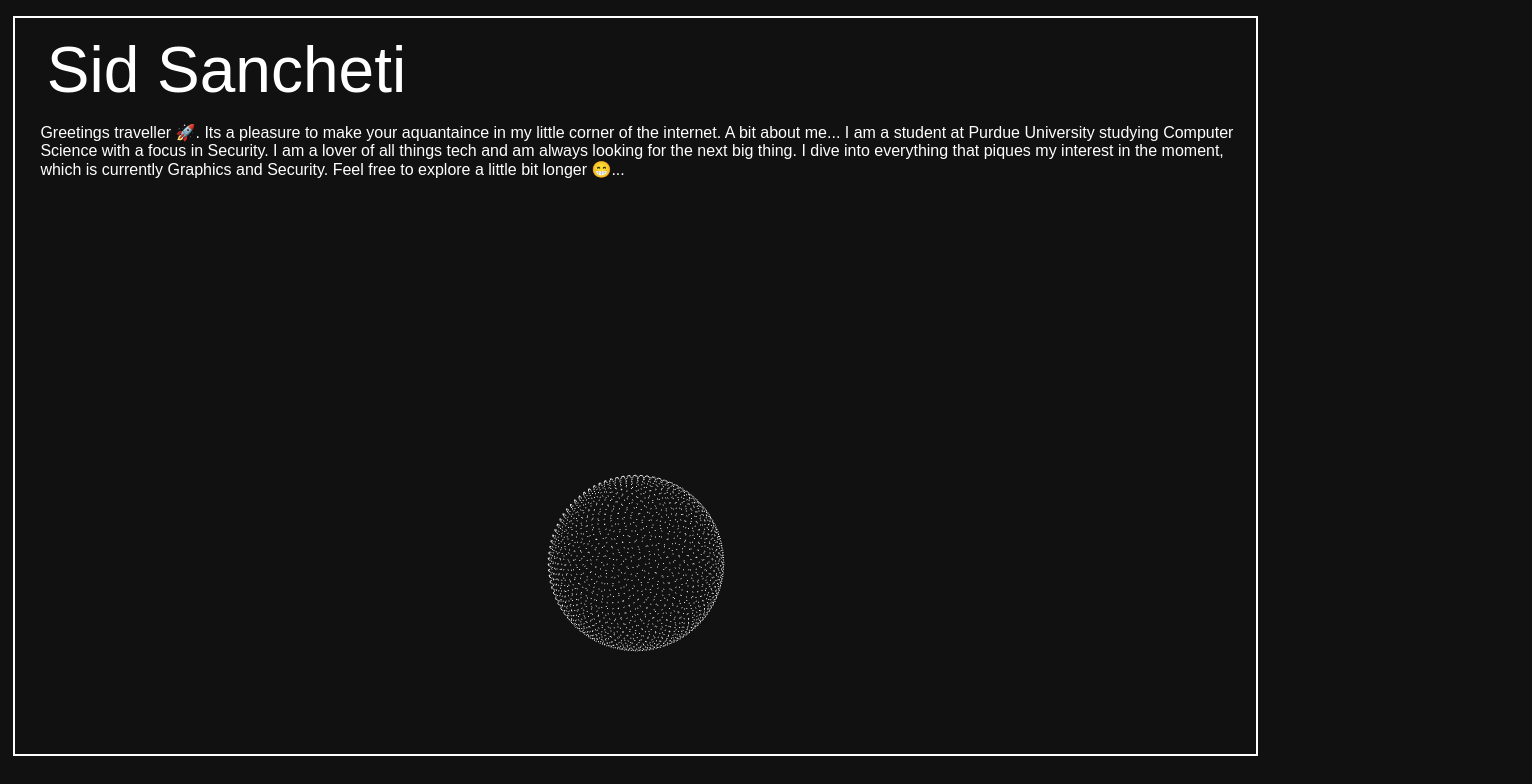
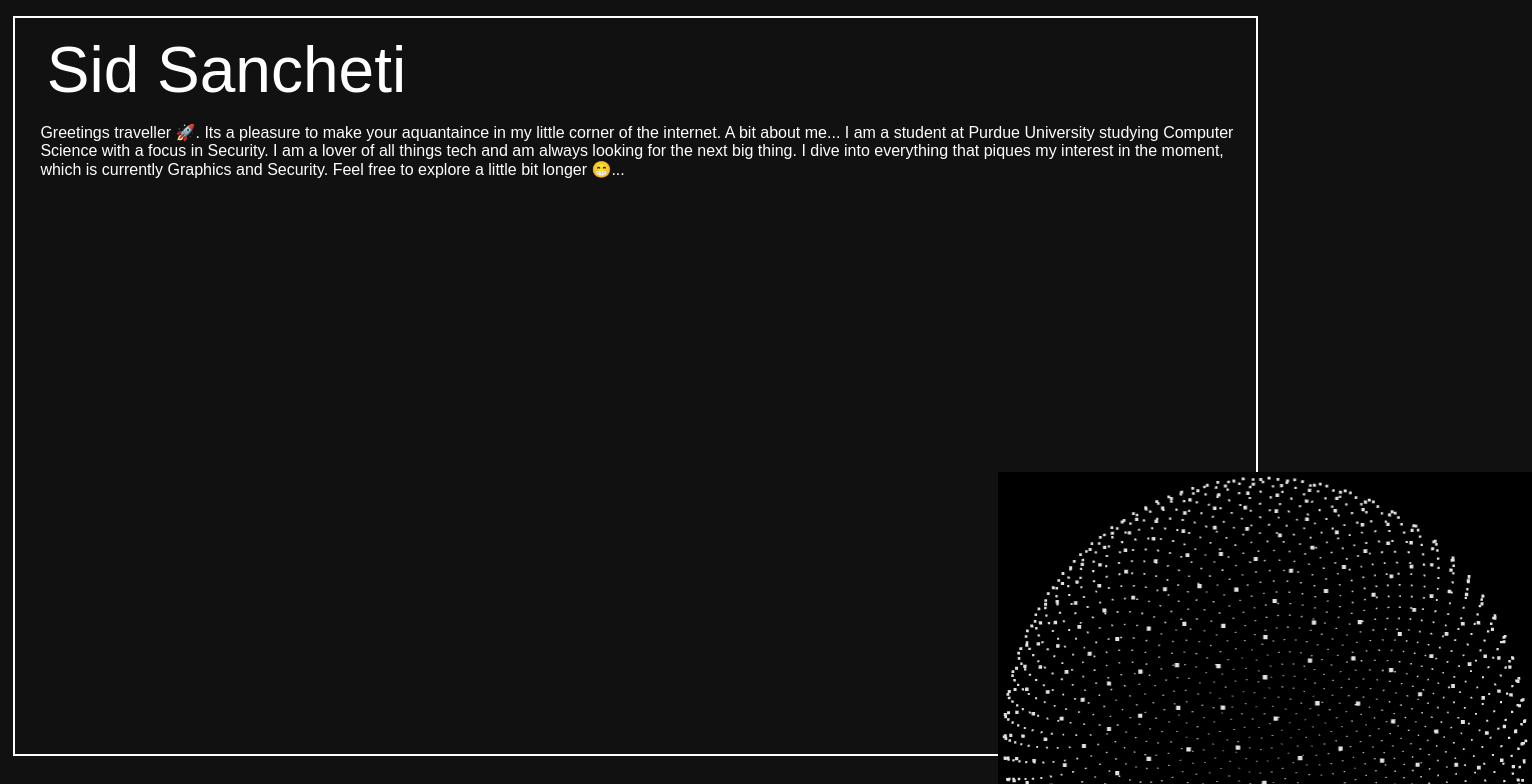
Before and after one commit to sid-sancheti/personal-website, a Next.js app: page / in a window 1280 px wide. Shown: the top 784 px of the page, 1532 px wide, since content can reach past the window. Built offline with nearby package versions, Linux system fonts and the light colour scheme; a web font is replaced by a local one.

Commit message:
Created a clipping plane

```diff
--- a/app/components/Sphere.tsx
+++ b/app/components/Sphere.tsx
@@ -1,8 +1,10 @@
-"use client"
+"use client";
 
 import { Canvas, useFrame } from "@react-three/fiber";
 import { useRef, useMemo } from "react";
 import * as THREE from "three";
+
+import styles from "./sphere.module.css";
 
 const NUM_POINTS = 2000;
 const SCALE = 0.9;
@@ -29,10 +31,14 @@
   const ref = useRef<THREE.Points>(null);
   const positions = useMemo(() => populateSpherePoints(), []);
 
+  const clippingPlane = useMemo(() => {
+    return new THREE.Plane(new THREE.Vector3(0, 0, 1), 0.3); // Plane normal pointing up, clipping at z = -0.3
+  }, []);
+
   useFrame(() => {
     if (ref.current) {
-      ref.current.rotation.x += 0.01;
-      ref.current.rotation.y += 0.01;
+      ref.current.rotation.x += 0.0005;
+      ref.current.rotation.y += 0.001;
     }
   });
 
@@ -47,14 +53,29 @@
           args={[positions, 3]}
         />
       </bufferGeometry>
-      <pointsMaterial color={0xffffff} size={0.01} />
+      <pointsMaterial
+        color={0xffffff}
+        size={0.01}
+        clippingPlanes={[clippingPlane]} // Apply the clipping plane
+        clipIntersection={false} // show only the points that are not clipped.
+      />
     </points>
   );
 }
 
 export default function App() {
   return (
-    <Canvas camera={{ position: [0, 0, 5] }}>
+    <Canvas
+      camera={{ position: [0, 0, 1.5] }}
+      style={{
+        backgroundColor: "black",
+        width: `${window.innerHeight / 1.5}px`,
+        height: `${window.innerHeight / 1.5}px`,
+        position: "absolute",
+        top: "59%",
+        left: "78%",
+      }}
+    >
       <SpherePoints />
     </Canvas>
   );
--- /dev/null
+++ b/app/components/sphere.module.css
@@ -0,0 +1,5 @@
+.canvas {
+    background-color: green;
+    width: 500px;
+    height: 500px;
+}
```
